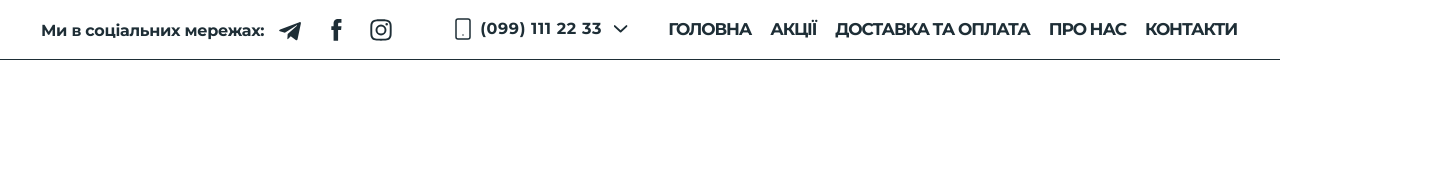
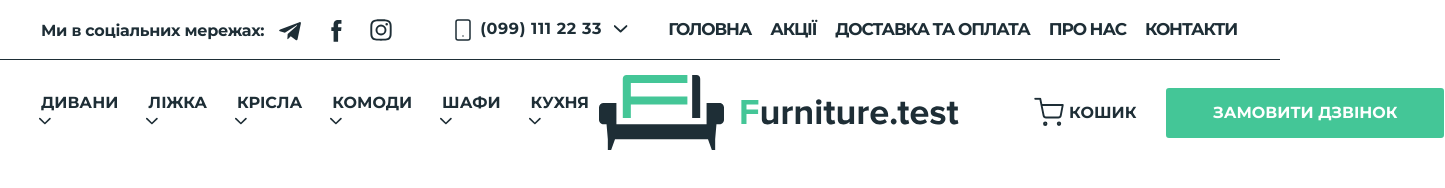
Before and after one commit to prosceel/furniture, a website: page index.html in a window 1280 px wide. Shown: the whole page, 1445 px wide, since content can reach past the window. Drawn offline with nearby package versions, Linux system fonts and the light colour scheme; files that its build step writes are made by us from their sources; files whose address does not match are found by name.

Commit message:
finished header

```diff
--- a/index.html
+++ b/index.html
@@ -40,7 +40,29 @@
                 </div>
             </section>
             <div class="header__line"></div>
-            <section class="header-navigation wrapper"></section>
+            <section class="header-navigation wrapper">
+                <ul class="header-navigation__list">
+                    <li class="header-navigation__item"><a href="/" class="header-navigation__item-link">дивани</a><img
+                            src="/src/image/Arrow Left.svg" class="header-navigation__item-arrow" alt="arrow"></li>
+                    <li class="header-navigation__item"><a href="/" class="header-navigation__item-link">ліжка</a><img
+                            src="/src/image/Arrow Left.svg" class="header-navigation__item-arrow" alt="arrow"></li>
+                    <li class="header-navigation__item"><a href="/" class="header-navigation__item-link">крісла</a><img
+                            src="/src/image/Arrow Left.svg" class="header-navigation__item-arrow" alt="arrow"></li>
+                    <li class="header-navigation__item"><a href="/" class="header-navigation__item-link">комоди</a><img
+                            src="/src/image/Arrow Left.svg" class="header-navigation__item-arrow" alt="arrow"></li>
+                    <li class="header-navigation__item"><a href="/" class="header-navigation__item-link">шафи</a><img
+                            src="/src/image/Arrow Left.svg" class="header-navigation__item-arrow" alt="arrow"></li>
+                    <li class="header-navigation__item"><a href="/" class="header-navigation__item-link">кухня</a><img
+                            src="/src/image/Arrow Left.svg" class="header-navigation__item-arrow" alt="arrow"></li>
+                </ul>
+                <img src="/src/image/logo.svg" class="header-navigation__logo" alt="main-logo">
+                <div class="header-navigation-call">
+                    <button class="header-navigation-call__cart-button">
+                        <img src="/src/image/shopping-cart.svg" class="header-navigation-call__cart-logo" alt="cart">
+                        <span class="header-navigation-call__cart-text">кошик</span></button>
+                    <button class="header-navigation-call__button">замовити дзвінок</button>
+                </div>
+            </section>
         </header>
         <main class="main">
             <!--  <div class="swiper">
--- a/src/scss/header.scss
+++ b/src/scss/header.scss
@@ -29,6 +29,7 @@
 
     &:nth-of-type(2) {
       margin-left: 30px;
+      transform: translate(0px, 1px);
     }
 
     &:nth-of-type(3) {
@@ -41,6 +42,10 @@
   display: flex;
   align-items: center;
   margin-left: 59px;
+
+  &__logo {
+    transform: translate(0px, 1px);
+  }
 
   &__link {
     font-family: $monsterrat;
@@ -108,3 +113,88 @@
   width: 100%;
   margin-top: -1px;
 }
+
+.header-navigation {
+  height: 105px;
+  display: grid;
+  grid-auto-flow: column;
+  align-items: center;
+
+  &__list {
+    list-style-type: none;
+    display: flex;
+    flex-direction: row;
+    padding: 0;
+    margin: 0 0 0 1px;
+  }
+
+  &__item {
+    margin-right: 20px;
+
+    &:last-child {
+      margin-right: 0;
+    }
+  }
+
+  &__item-link {
+    text-decoration: none;
+    font-family: $monsterrat;
+    font-style: normal;
+    font-weight: bold;
+    font-size: 16px;
+    line-height: 1.25;
+    text-transform: uppercase;
+    color: #1e2e36;
+    margin-right: 10px;
+  }
+
+  &__item-arrow {
+    transform: rotate(-90deg);
+  }
+
+  &__logo {
+    margin-right: 75px;
+  }
+}
+
+.header-navigation-call {
+  display: flex;
+  align-items: center;
+  justify-content: flex-end;
+
+  &__cart-button {
+    background-color: transparent;
+    border: none;
+    margin: 0;
+    padding: 0;
+    display: flex;
+    align-items: center;
+    cursor: pointer;
+    margin-right: 30px;
+
+    &:focus,
+    &:active {
+      outline: none;
+    }
+  }
+
+  &__cart-logo {
+    margin-right: 5px;
+  }
+
+  &__cart-text {
+    font-family: $monsterrat;
+    font-style: normal;
+    font-weight: bold;
+    font-size: 16px;
+    line-height: 1.25;
+    text-transform: uppercase;
+    color: #1e2e36;
+  }
+
+  &__button {
+    @include default-button;
+    width: 278px;
+    margin-right: 1px;
+  }
+}
--- a/src/scss/index.scss
+++ b/src/scss/index.scss
@@ -2,6 +2,7 @@
 @import "~normalize.css";
 
 @import "/src/scss/variables";
+@import "/src/scss/mixin";
 @import "/src/scss/header";
 
 html {
--- /dev/null
+++ b/src/scss/mixin.scss
@@ -0,0 +1,30 @@
+@mixin default-button {
+  height: 50px;
+  background-color: #44c697;
+  border-radius: 3px;
+  font-family: $monsterrat;
+  font-style: normal;
+  font-weight: bold;
+  font-size: 16px;
+  line-height: 1.25;
+  text-transform: uppercase;
+  color: #ffffff;
+  border: 2px solid #44c697;
+  transition: 0.3s ease-in-out;
+  cursor: pointer;
+  padding: 0 20px;
+
+  &:hover,
+  &:focus,
+  &:active {
+    background-color: #ffffff;
+    color: #44c697;
+    border: 2px solid #44c697;
+    outline: none;
+  }
+
+  &:focus,
+  &:active {
+    box-shadow: 0 0 0 3px rgb(68 198 151 / 50%);
+  }
+}
```
